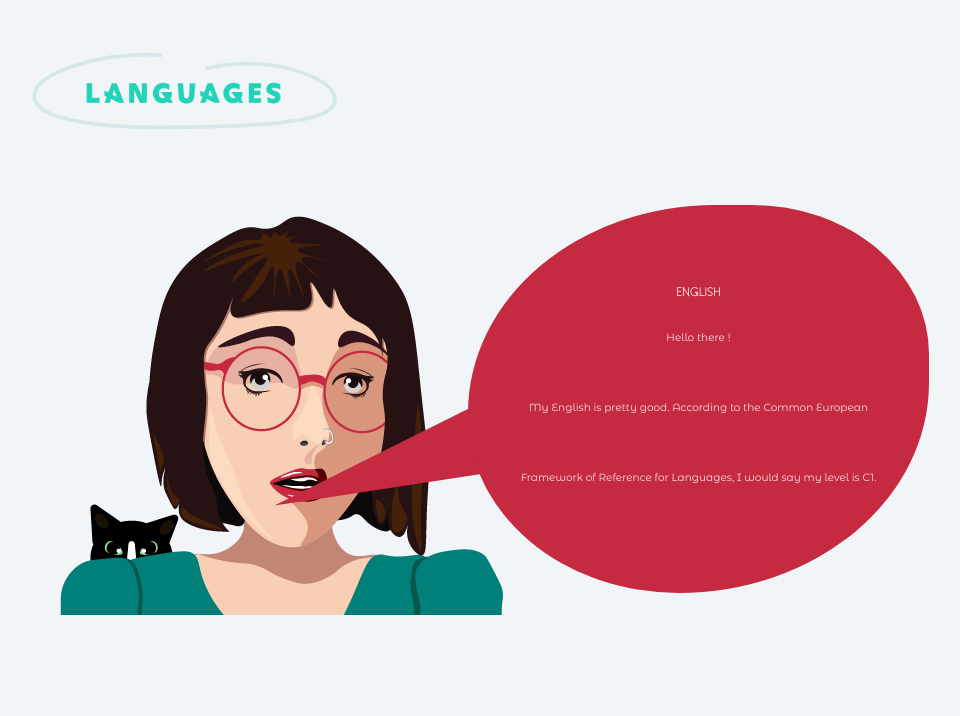
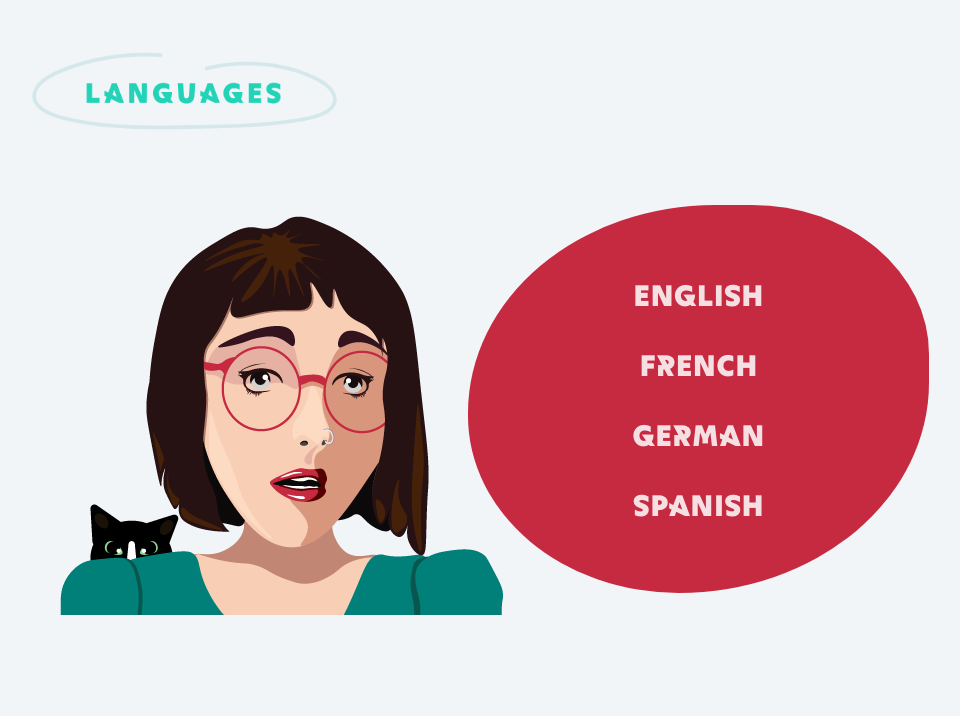
Before and after one commit to manonlespes/MyWebsite, a PHP site: page / in a window 1280 px wide. Shown: the part 2555-3271 px from the top of the page, without its empty margins (172-1132 px from the left). Run offline with PHP 8.4, Linux system fonts and the light colour scheme; some libraries are stand-ins or nearby versions.

Commit message:
js apparitions

```diff
--- a/public/js/languages.js
+++ b/public/js/languages.js
@@ -4,20 +4,44 @@ const english = document.getElementById("english");
 const french = document.getElementById("french");
 const german = document.getElementById("german");
 const spanish = document.getElementById("spanish");
+const hideBubble = document.getElementById("hideshowbubble");
+const textLanguage = document.getElementById("text-language");
 
 
-english.addEventListener("click", (e){
+english.addEventListener("click", function () {
+
+    hideBubble.classList.toggle("hide-bubble");
+
+    if (!(french && german && spanish && english).classList.contains("hide-bubble")) {
+        english.classList.add("hide-bubble")
+        french.classList.add("hide-bubble")
+        german.classList.add("hide-bubble")
+        spanish.classList.add("hide-bubble")
+    }
+
+    /* english.innerHTML = 'X' */
+
+    const h3 = document.createElement('h3');
+    textLanguage.appendChild(h3);
+    h3.innerHTML = 'English';
+
+    const p = document.createElement('p');
+    textLanguage.appendChild(p);
+    p.innerHTML = `Hello there! <br> My English is pretty good. According to the Common European Framework of Reference for Languages, my level is C1.`;
 
 });
 
-french.addEventListener("click", (e){
+french.addEventListener("click", function () {
+    hideBubble.classList.toggle("hide-bubble");
 
 });
 
-german.addEventListener("click", (e){
+german.addEventListener("click", function () {
+    hideBubble.classList.toggle("hide-bubble");
 
 });
 
-spanish.addEventListener("click", (e){
+spanish.addEventListener("click", function () {
+    hideBubble.classList.toggle("hide-bubble");
 
 });
--- a/public/sass/style.css
+++ b/public/sass/style.css
@@ -2093,6 +2093,15 @@ footer .contactMe {
     -webkit-transform: rotate(60deg);
     transform: rotate(70deg);
   }
+  .languages .container-languages .spoken-languages .text-language h3 {
+    font-size: 1.2em;
+    margin-bottom: 10px;
+  }
+  .languages .container-languages .spoken-languages .text-language p {
+    line-height: 20px;
+    font-family: "MontserratAlternates-Regular";
+    font-size: 0.85em;
+  }
   /* design footer */
   footer p {
     font-size: 1em;
@@ -2535,6 +2544,15 @@ footer .contactMe {
     top: 32%;
     right: 103%;
   }
+  .languages .container-languages .spoken-languages .text-language h3 {
+    font-size: 2em;
+    margin-bottom: 15px;
+  }
+  .languages .container-languages .spoken-languages .text-language p {
+    line-height: 20px;
+    font-size: 1em;
+    line-height: 35px;
+  }
   footer p {
     font-size: 1.5em;
   }
--- a/public/sass/style.scss
+++ b/public/sass/style.scss
@@ -607,18 +607,18 @@ html {
                 overflow: hidden;
             }
 
-            .text-language{
-               line-height: normal;
+            .text-language {
+                line-height: normal;
                 width: 80%;
 
-                h3{
+                h3 {
                     font-family: $MvtThin;
                     font-size: 0.8em;
                     text-align: center;
                     margin-bottom: 5px;
                 }
 
-                p{
+                p {
                     font-family: $MontReg;
                     font-size: 0.7em;
                     text-align: center;
@@ -893,6 +893,19 @@ footer {
                     right: 105%;
                     -webkit-transform: rotate(60deg);
                     transform: rotate(70deg);
+                }
+
+                .text-language {
+                    h3 {
+                        font-size: 1.2em;
+                        margin-bottom: 10px;
+                    }
+
+                    p {
+                        line-height: 20px;
+                        font-family: $MontReg;
+                        font-size: 0.85em;
+                    }
                 }
             }
         }
@@ -1183,6 +1196,19 @@ footer {
                     top: 32%;
                     right: 103%;
                 }
+
+                .text-language {
+                    h3 {
+                        font-size: 2em;
+                        margin-bottom: 15px;
+                    }
+
+                    p {
+                        line-height: 20px;
+                        font-size: 1em;
+                        line-height: 35px;
+                    }
+                }
             }
         }
     }
--- a/view/html/footer.php
+++ b/view/html/footer.php
@@ -29,6 +29,7 @@
 <script src="public/js/detailsBack.js"></script>
 <script src="public/js/detailsExp.js"></script>
 <script src="public/js/fadeIn.js"></script>
+<script src="public/js/languages.js"></script>
 <!-- script title=animation experiences -->
 
 </body>
--- a/view/page/myCV.php
+++ b/view/page/myCV.php
@@ -399,15 +399,13 @@
         </div>
 
         <div class="spoken-languages">
-            <!-- <p id="english">English</p>
+            <p id="english">English</p>
             <p id="french">French</p>
             <p id="german">German</p>
-            <p id="spanish">Spanish</p> -->
+            <p id="spanish">Spanish</p>
             <div id="text-language" class="text-language">
-                <h3>English</h3>
-                <p>Hello there !<br> My English is pretty good. According to the Common European Framework of Reference for Languages, I would say my level is C1.</p>
             </div>
-            <div class="end-bubble"></div>
+            <div id="hideshowbubble"class="hide-bubble end-bubble"></div>
         </div>
 
     </div>
```
Also changed, not shown: 1 other file.
